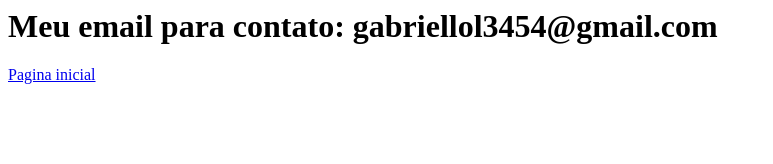
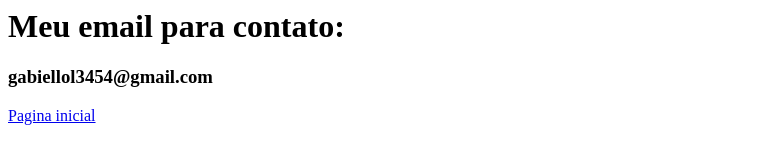
Before and after one commit to gabrielmartinsgomes/first-git, a plain HTML site: page contato.html in a window 1280 px wide. Shown: the whole page, without its empty margins (0-773 px from the left). Drawn offline with Linux system fonts and the light colour scheme.

Commit message:
organizada geral

```diff
--- a/contato.html
+++ b/contato.html
@@ -3,8 +3,9 @@
     <title>Contato</title>
 </head>
 <body>
-    <h1>Meu email para contato: gabriellol3454@gmail.com
+    <h1>Meu email para contato:
     </h1>
+    <h3>gabiellol3454@gmail.com</h3>
     <a href="index.html"> Pagina inicial</a>
 </body>
 </html>
```
Also changed, not shown: index.html (+1 -0 lines).
